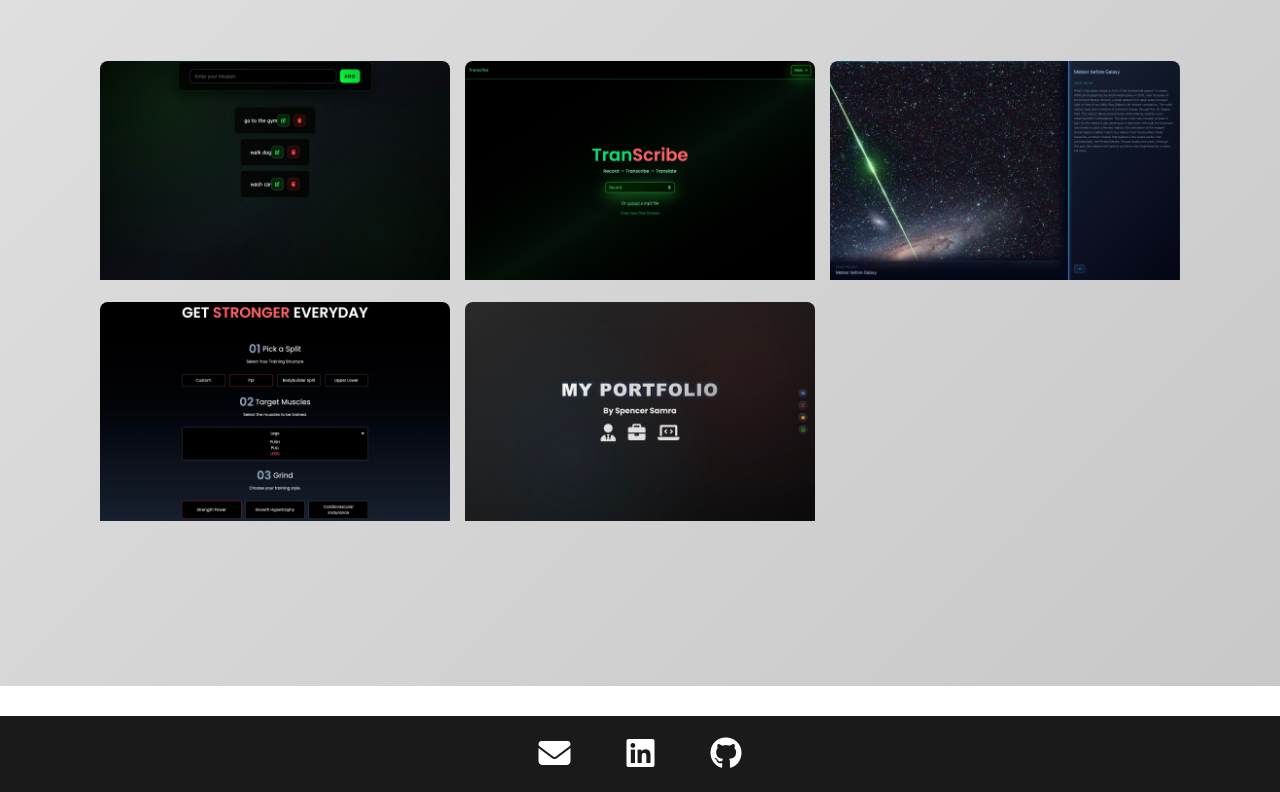
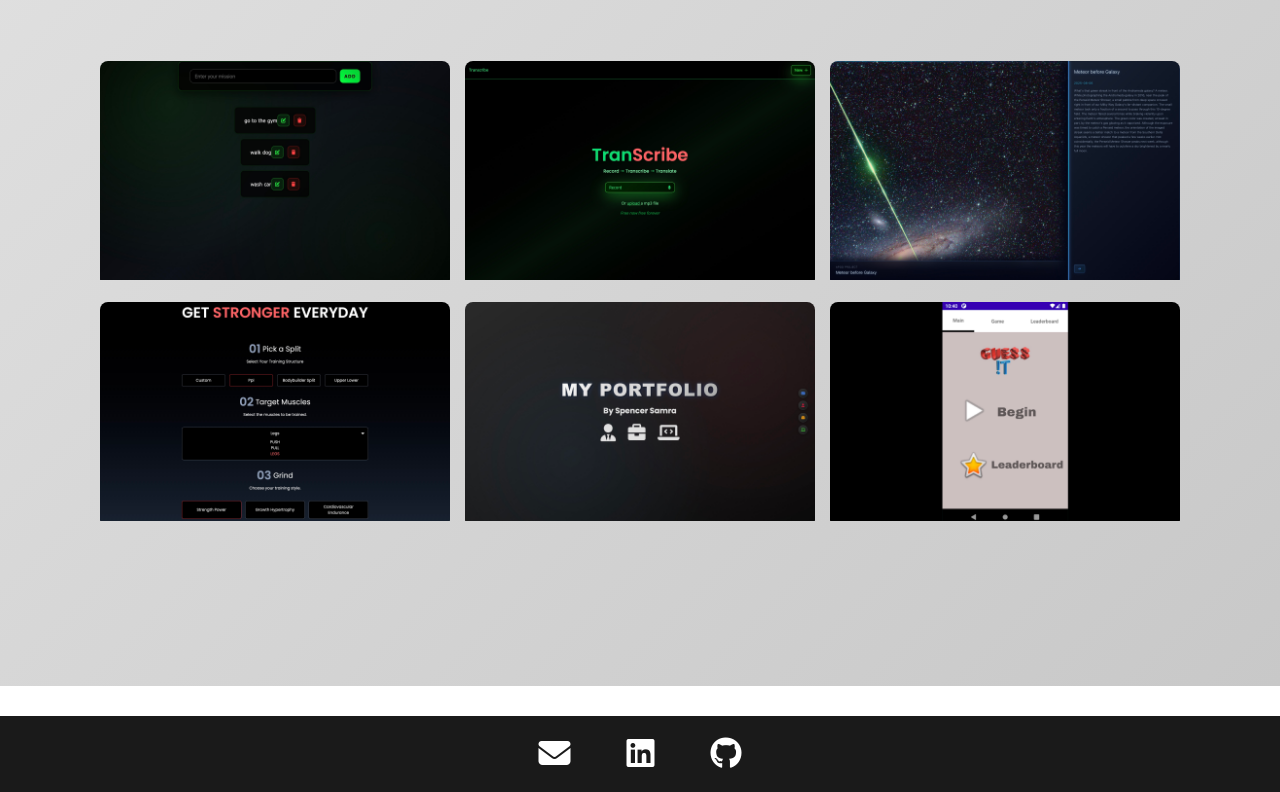
Before and after one commit to Spencer1923/portfolio-one-react, a React (Vite) app: page / in a window 1280 px wide. Shown: the part 2514-3306 px from the top of the page. Built offline with nearby package versions, Linux system fonts and the light colour scheme.

Commit message:
Added game to projects

```diff
--- a/src/components/Projects.jsx
+++ b/src/components/Projects.jsx
@@ -5,6 +5,7 @@ import transcribe from '../assets/transcribe.jpg'
 import nasa from '../assets/nasa.jpg'
 import training from '../assets/training-app.jpg'
 import portfolio from '../assets/portfolio.jpg'
+import guess from '../assets/guess-it.jpg'
 
 
 import ImgOverlay from './ImgOverlay'
@@ -55,6 +56,14 @@ export default function Projects() {
             Mobile-first portfolio using React.js.
           </ImgOverlay>
 
+           <ImgOverlay
+            imgSrc={guess}
+            title={"Guess it"}
+            projectLink={'https://drive.google.com/drive/folders/10BygrOvwYWA8K3GatF69hsKFHPEEpjjK?usp=share_link'}
+            githubLink={'https://github.com/Spencer1923/Guess-It'}>
+            Number Guessing Game using Java for Android.
+          </ImgOverlay>
+
         </div>
       </div>
     </section>
```
Also changed, not shown: src/assets/guess-it.jpg (added).
